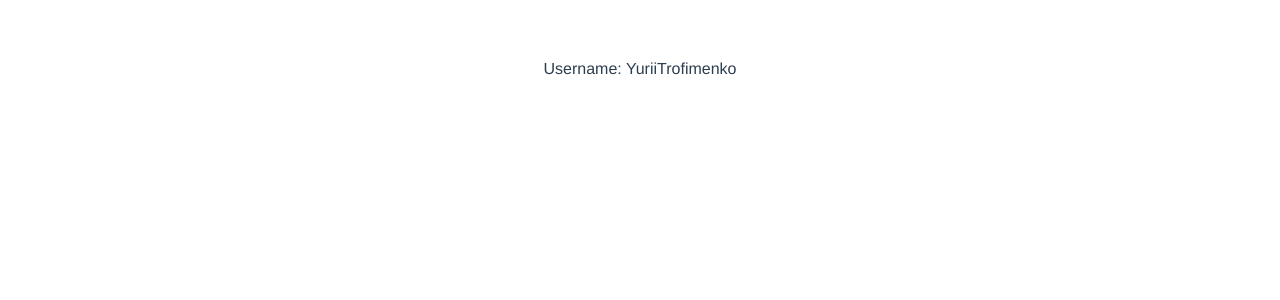
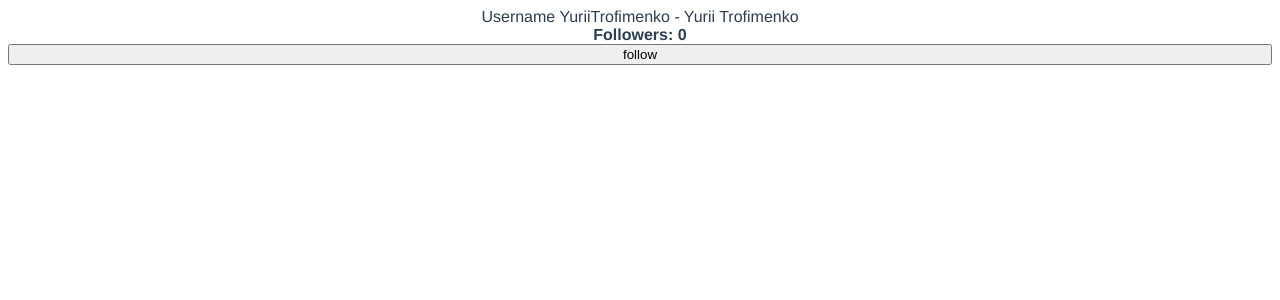
Before and after one commit to YuriiTrofimenko/hello-vue3-29-11-2020, a Vue app: page / in a window 1280 px wide. Shown: the top 300 px of the page. Built offline with nearby package versions, Linux system fonts and the light colour scheme.

Commit message:
computed, methods

```diff
--- a/src/App.vue
+++ b/src/App.vue
@@ -1,6 +1,8 @@
 <template lang='pug'>
-div
-| Username: {{user.username}}
+.app
+  span Username {{user.username}} - {{fullName}}
+  strong Followers: {{followers}}
+  button(@click="followUser") follow
 </template>
 
 <script>
@@ -18,16 +20,27 @@ export default {
         isAdmin: true
       }
     }
+  },
+  computed: {
+    fullName () {
+      return `${this.user.firstName} ${this.user.lastName}`
+    }
+  },
+  methods: {
+    followUser () {
+      this.followers++
+    }
   }
 }
 </script>
 
 <style lang='stylus'>
-#app
+.app
 	font-family Avenir, Helvetica, Arial, sans-serif
 	-webkit-font-smoothing antialiased
 	-moz-osx-font-smoothing grayscale
+	display flex
+	flex-direction column
 	text-align center
 	color #2c3e50
-	margin-top 60px
 </style>
```
